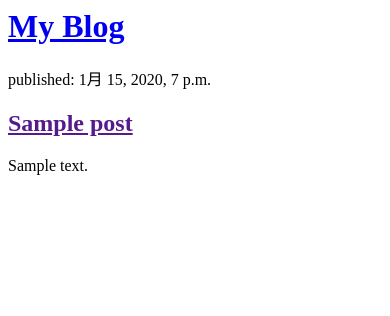
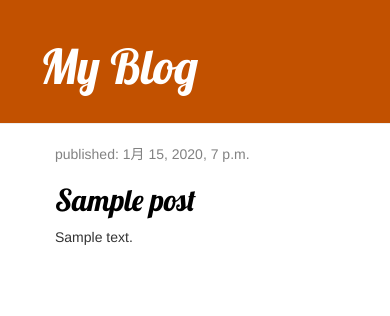
Before and after one commit to kurramkurram/WebApps, a Django app: template blog/templates/blog/post_list.html in a window 390 px wide. Shown: the top 316 px of the page. Run offline with Django 3.2, Linux system fonts and the light colour scheme; the template is opened without the code that fills it: values that come from a table or form of the project are taken from there, others are empty; tables that the repository leaves empty hold one stand-in row (values such as "Sample post"); some libraries are stand-ins or nearby versions.

Commit message:
Modified html and css.

```diff
--- /dev/null
+++ b/blog/static/css/blog.css
@@ -0,0 +1,46 @@
+.page-header {
+    background-color: #C25100;
+    margin-top: 0;
+    padding: 20px 20px 20px 40px;
+}
+
+.page-header h1, .page-header h1 a, .page-header h1 a:visited, .page-header h1 a:active {
+    color: #ffffff;
+    font-size: 36pt;
+    text-decoration: none;
+}
+
+.content {
+    margin-left: 40px;
+}
+
+h1, h2, h3, h4 {
+    font-family: 'Lobster', cursive;
+}
+
+.date {
+    color: #828282;
+}
+
+.save {
+    float: right;
+}
+
+.post-form textarea, .post-foem input {
+    width: 100%;
+}
+
+.top-menu, .top-menu:hover, .top-menu:visited {
+    color: #ffffff;
+    float: right;
+    font-size: 26pt;
+    margin-right: 20px;
+}
+
+.post {
+    margin-bottom: 70px;
+}
+
+.post h2 a, .post h2 a:visited {
+    color: #000000;
+}
--- a/blog/templates/blog/post_list.html
+++ b/blog/templates/blog/post_list.html
@@ -1,19 +1,32 @@
+{% load static %}
 <html>
     <head>
-        <title>
-            My Blog
-        </title>
+        <title>My Blog</title>
+        <link rel="stylesheet" href="//maxcdn.bootstrapcdn.com/bootstrap/3.2.0/css/bootstrap.min.css">
+        <link rel="stylesheet" href="//maxcdn.bootstrapcdn.com/bootstrap/3.2.0/css/bootstrap-theme.min.css">
+        <link rel="stylesheet" href="{% static 'css/blog.css' %}">
+        <link href="//fonts.googleapis.com/css?family=Lobster&subset=latin,latin-ext" rel="stylesheet" type="text/css">
     </head>
     <body>
-        <div>
+        <div class="page-header">
             <h1><a href="/">My Blog</a></h1>
         </div>
-        {% for post in posts %}
-            <div>
-                    <p>published: {{post.published_date}}</p>
-                    <h2><a href="">{{post.title}}</a></h2>
-                    <p>{{post.text|linebreaksbr}}</p>
+
+        <div class="content container">
+            <div class="row">
+                <div class="col-md-8">
+                    {% for post in posts %}
+                        <div class="post">
+                            <div class="date">
+                                <p>published: {{ post.published_date }}</p>
+                            </div>
+                            <h2><a href="">{{ post.title }}</a></h2>
+                            <p>{{ post.text|linebreaksbr }}</p>
+                        </div>
+                    {% endfor %}
+                </div>
             </div>
-        {% endfor %}
+        </div>
+
     </body>
 </html>
```
